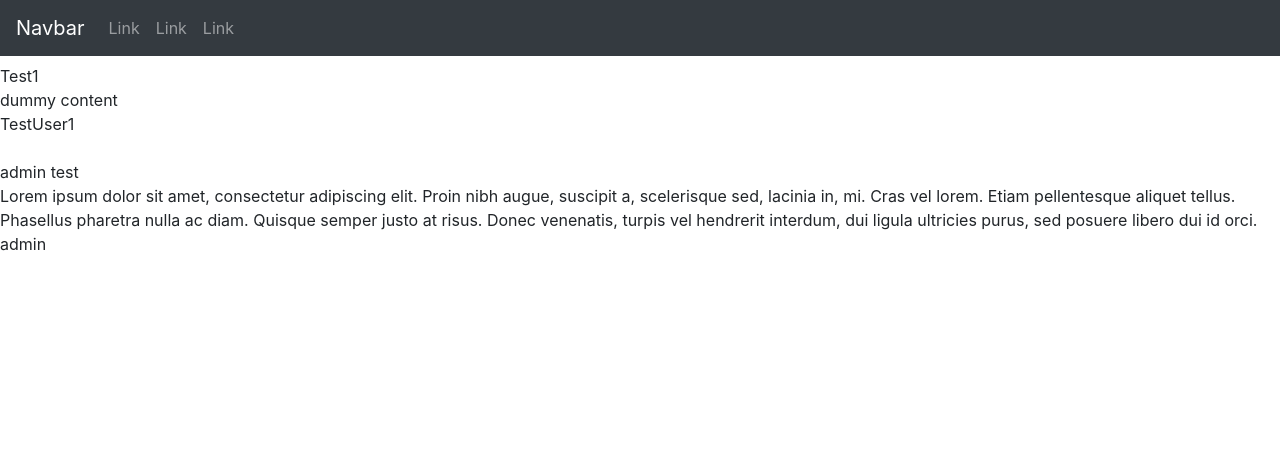
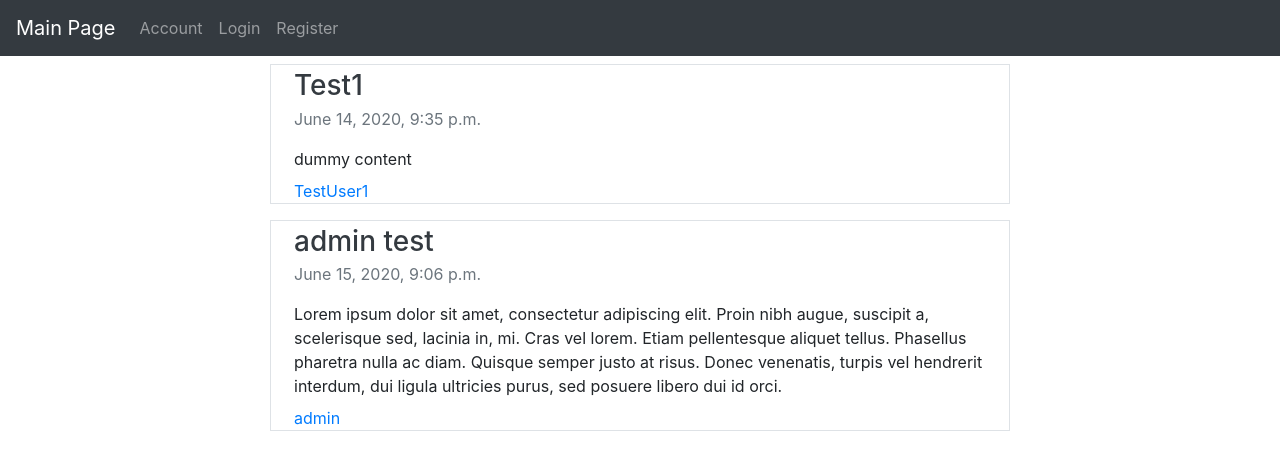
Before and after one commit to Dxtag/Baraban2, a Django app: page / in a window 1280 px wide. Shown: the top 470 px of the page. Run offline with Django 3.2, Linux system fonts and the light colour scheme; data comes from the database, SQL or seed files in the repository; both versions use the stored data as it was after the commit; some libraries are stand-ins or nearby versions.

Commit message:
komentarze

```diff
--- a/baraban/baraban/urls.py
+++ b/baraban/baraban/urls.py
@@ -18,6 +18,6 @@ from django.urls import include, path
 
 urlpatterns = [
     path('admin/', admin.site.urls),
-    path('user/', include('user.urls')),
-    path('', include('main.urls')),
+    path('user/', include('user.urls', namespace='user')),
+    path('', include('main.urls', namespace='main')),
 ]
--- a/baraban/main/admin.py
+++ b/baraban/main/admin.py
@@ -1,4 +1,7 @@
 from django.contrib import admin
-from .models import Post
+from .models import Post, Comment
+
 # Register your models here.
+
 admin.site.register(Post)
+admin.site.register(Comment)
--- a/baraban/main/forms.py
+++ b/baraban/main/forms.py
@@ -4,3 +4,6 @@ from .models import Post
 class PostForm(forms.Form):
     topic =  forms.CharField(max_length=60)
     content = forms.CharField(widget=forms.Textarea)
+
+class CommentForm(forms.Form):
+    content = forms.CharField(widget=forms.Textarea)
--- a/baraban/main/models.py
+++ b/baraban/main/models.py
@@ -1,14 +1,25 @@
 from django.db import models
 from django.contrib.auth.models import User
+
 
 class Post(models.Model):
     topic = models.CharField(max_length=60, unique=True)
     content = models.TextField()
     pub_date = models.DateTimeField(auto_now_add=True)
-    creator = models.ForeignKey(User, on_delete=models.CASCADE, null=True)
+    creator = models.ForeignKey(User, on_delete=models.CASCADE)
 
     def __str__(self):
         return self.topic
 
     def __repr__(self):
         return f"{self.topic}, {self.pub_date}, {self.creator}"
+
+
+class Comment(models.Model):
+    creator = models.ForeignKey(User, on_delete=models.CASCADE)
+    post = models.ForeignKey(Post, on_delete=models.CASCADE, related_name="comments")
+    content = models.TextField()
+    pub_date = models.DateTimeField(auto_now_add=True)
+
+    def __str__(self):
+        return f"comment by {self.creator}"
--- a/baraban/main/templates/main/base.html
+++ b/baraban/main/templates/main/base.html
@@ -11,20 +11,20 @@
 </head>
 <body>
     <nav class="navbar navbar-expand-md bg-dark navbar-dark mb-2">
-        <a class="navbar-brand" href="#">Navbar</a>
+        <a class="navbar-brand" href="{% url 'main:index' %}">Main Page</a>
         <button class="navbar-toggler" type="button" data-toggle="collapse" data-target="#collapsibleNavbar">
           <span class="navbar-toggler-icon"></span>
         </button>
         <div class="collapse navbar-collapse" id="collapsibleNavbar">
           <ul class="navbar-nav">
             <li class="nav-item">
-              <a class="nav-link" href="#">Link</a>
+              <a class="nav-link" href="{% url 'user:index' %}">Account</a>
             </li>
             <li class="nav-item">
-              <a class="nav-link" href="#">Link</a>
+              <a class="nav-link" href="{% url 'user:login' %}">Login</a>
             </li>
             <li class="nav-item">
-              <a class="nav-link" href="#">Link</a>
+              <a class="nav-link" href="{% url 'user:register' %}">Register</a>
             </li>
           </ul>
         </div>
--- a/baraban/main/templates/main/index.html
+++ b/baraban/main/templates/main/index.html
@@ -1,8 +1,19 @@
 {% extends "main/base.html" %}
+
 {% block content %}
-{% for post in posts %}
-{{post.topic}}<br>
-{{post.content}}<br>
-{{post.creator}}<br><br>
+
+<div class="container">
+
+    {% for post in posts %}
+    <div class="border col-8 mx-auto mb-3">
+
+    <h3 class="mb-0 px-2 py-1"><a class="text-dark" href="{% url 'main:comments' post.pk %}">{{post.topic}}</a></h3>
+    <div class="px-2 pb-1 mb-1 text-muted">{{post.pub_date}}</div>
+    <p class="mb-auto p-2">{{post.content}}</p>
+    <a href="{% url 'user:index' post.creator.pk %}" class="p-2">{{post.creator}}</a>
+    </div>
 {% endfor %}
+
+</div>
+
 {% endblock %}
--- a/baraban/main/urls.py
+++ b/baraban/main/urls.py
@@ -1,7 +1,10 @@
 from django.urls import include, path
-from .views import index_view, create_post
+from .views import index_view, create_post_view, comments_view
+
+app_name = "main"
 
 urlpatterns = [
     path("", index_view, name="index"),
-    path("post", create_post, name="create_post")
+    path("post/create", create_post_view, name="create_post"),
+    path("post/<int:pk>", comments_view, name="comments")
 ]
--- a/baraban/main/views.py
+++ b/baraban/main/views.py
@@ -1,7 +1,7 @@
 from django.shortcuts import render, HttpResponse, redirect
 from django.contrib.auth.decorators import login_required
-from .models import Post
-from .forms import PostForm
+from .models import Post, Comment
+from .forms import PostForm, CommentForm
 from django.contrib.auth.models import User
 
 
@@ -10,13 +10,26 @@ def index_view(request):
     return render(request, "main/index.html", {"posts":Post.objects.all()})
 
 @login_required
-def create_post(request):
+def create_post_view(request):
     if request.method == "POST":
         form = PostForm(request.POST)
         if form.is_valid():
             new_post = Post(topic=request.POST["topic"], content=request.POST["content"], creator=request.user)
             new_post.save()
-            return redirect("index")
+            return redirect("main:index")
     else:
         form = PostForm()
-    return render(request, "main/post.html", {"form":form})
+    return render(request, "main/add_post.html", {"form":form})
+
+
+@login_required
+def comments_view(request, pk):
+    post = Post.objects.get(pk=pk)
+    comments = post.comments.all()
+    if request.method == "POST":
+            new_comment = Comment(post=post, content=request.POST["content"], creator=request.user)
+            new_comment.save()
+            return redirect("main:comments", pk)
+    else:
+        form = CommentForm()
+    return render(request, "main/comments.html", {"form":form, "post":post, "comments":comments})
--- a/baraban/user/templates/user/index.html
+++ b/baraban/user/templates/user/index.html
@@ -1,2 +1,5 @@
+{% extends "main/base.html" %}
+{% block content %}
 ID: {{user.pk}}<br/>
 username: {{user.username}}<br/>
+{% endblock %}
--- a/baraban/user/urls.py
+++ b/baraban/user/urls.py
@@ -3,6 +3,7 @@ from .views import index_view, login_view, logout_view, register_view
 from django.contrib.auth.models import User
 from django.http import request
 
+app_name = "user"
 
 urlpatterns = [
     path("", index_view, name="index"),
--- a/baraban/user/views.py
+++ b/baraban/user/views.py
@@ -24,10 +24,10 @@ def register_view(request):
         form = UserRegisterForm(request.POST)
         if form.is_valid():
             form.save()
-            return redirect("login")
+            return redirect("user:login")
     return render(request, "user/register.html", {"form":form})
 
 @login_required
 def logout_view(request):
     logout(request)
-    return redirect("login")
+    return redirect("user:login")
```
Also changed, not shown: baraban/main/templates/main/comments.html (added, +36 -0 lines), baraban/db.sqlite3, baraban/main/migrations/0002_auto_20200616_0003.py (added), baraban/main/templates/main/add_post.html (renamed from baraban/main/templates/main/post.html).
